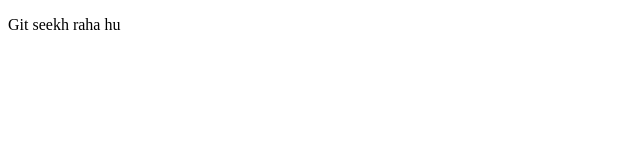
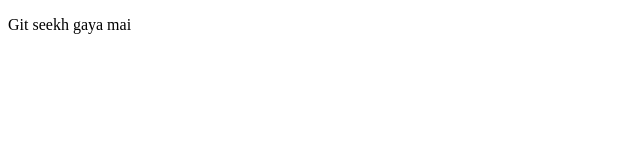
Before and after one commit to Shubham126/learning-Git, a plain HTML site: page index.html in a window 1280 px wide. Shown: the full height of the page, 0-640 px from the left. Drawn offline with Linux system fonts and the light colour scheme.

Commit message:
skipped staging area and fixed

```diff
--- a/index.html
+++ b/index.html
@@ -7,6 +7,6 @@
     <title>Git</title>
 </head>
 <body>
-    <p>Git seekh raha hu</p>
+    <p>Git seekh gaya mai</p>
 </body>
 </html>
```
